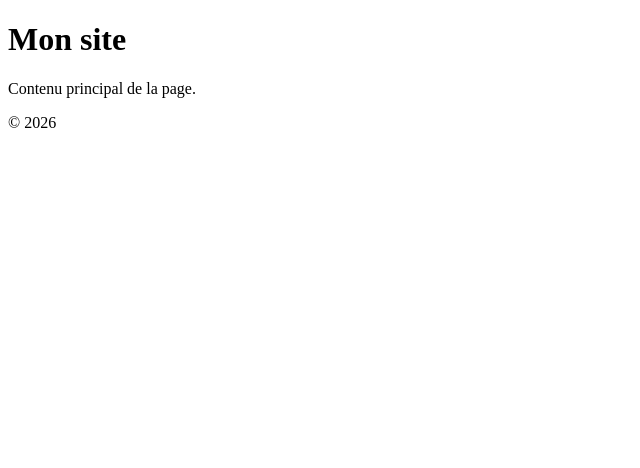
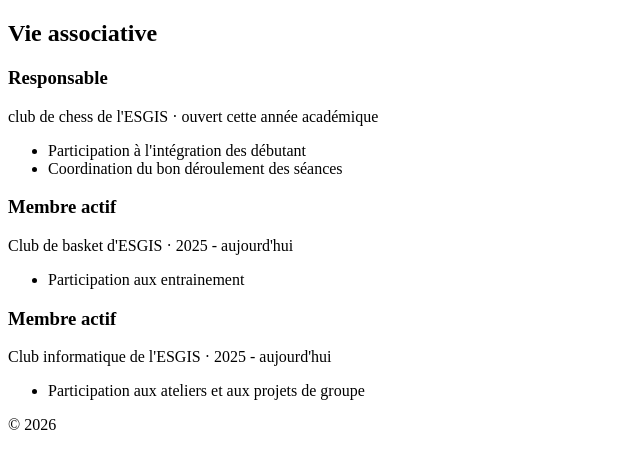
Before and after one commit to Davis-kurt/mon-cv, a plain HTML site: page index.html in a window 1280 px wide. Shown: the whole page, without its empty margins (0-640 px from the left). Drawn offline with Linux system fonts and the light colour scheme.

Commit message:
mise en place de la section associations

```diff
--- a/index.html
+++ b/index.html
@@ -3,16 +3,40 @@
 <head>
   <meta charset="UTF-8">
   <meta name="viewport" content="width=device-width, initial-scale=1.0">
-  <title>Titre de la page</title>
+
   <link rel="stylesheet" href="style.css">
 </head>
 <body>
   <header>
-    <h1>Mon site</h1>
+
   </header>
 
   <main>
-    <p>Contenu principal de la page.</p>
+    <section id="associations">
+  <h2>Vie associative</h2>
+  <article>
+    <h3>Responsable </h3>
+    <p>club de chess de l'ESGIS · ouvert cette année académique</p>
+    <ul>
+      <li>Participation à l'intégration des débutant</li>
+      <li>Coordination du bon déroulement des séances</li>
+    </ul>
+  </article>
+  <article>
+  <h3>Membre actif</h3>
+  <p>Club de basket d'ESGIS · 2025 - aujourd'hui</p>
+  <ul>
+    <li>Participation aux entrainement</li>
+  </ul>
+</article>
+<article>
+  <h3>Membre actif</h3>
+  <p>Club informatique de l'ESGIS · 2025 - aujourd'hui</p>
+  <ul>
+    <li>Participation aux ateliers et aux projets de groupe</li>
+  </ul>
+</article>
+</section>
   </main>
 
   <footer>
```
